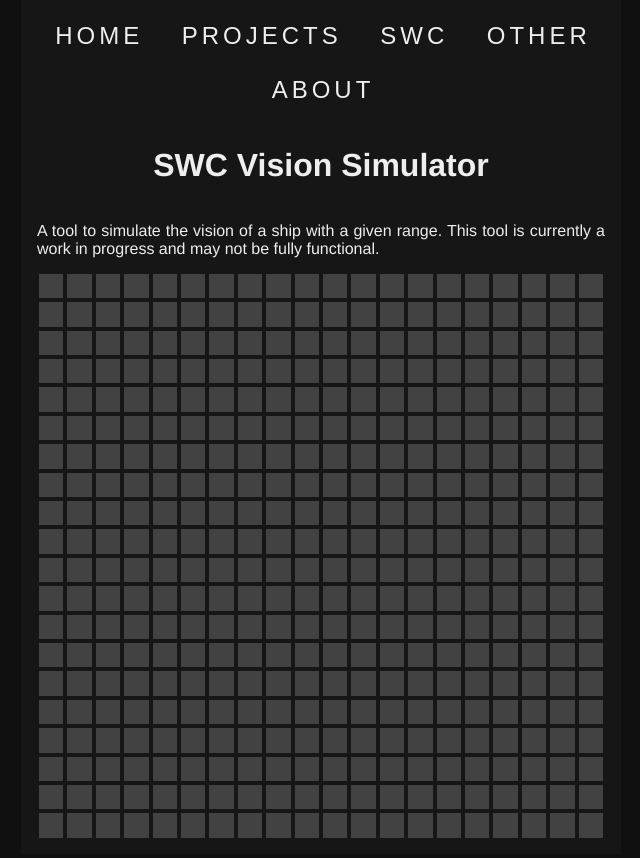
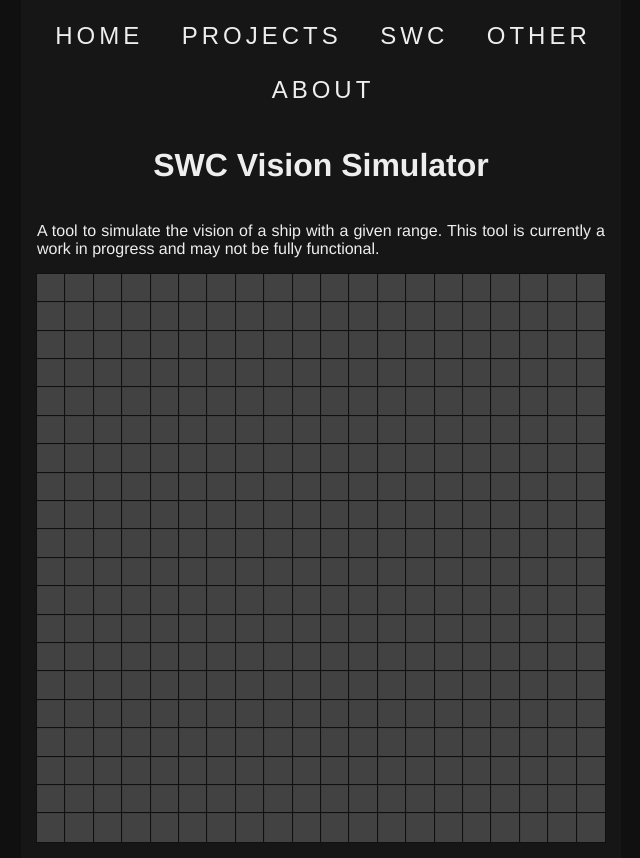
Before and after one commit to code-syl/syl.red, a PHP site: page /swc/swc-vision-simulator/index.php in a window 1280 px wide. Shown: the whole page, without its empty margins (319-959 px from the left). Run offline with PHP 8.4, Linux system fonts and the light colour scheme.

Commit message:
removed gap altogether

```diff
--- a/swc/swc-vision-simulator/vision-sim.css
+++ b/swc/swc-vision-simulator/vision-sim.css
@@ -26,16 +26,3 @@
 #vision-sim .canvas .row .tile:hover {
     background-color: var(--white);
 }
-
-/* larger than mobile */
-@media only screen and (min-width: 600px) {
-    #vision-sim .canvas,
-    #vision-sim .canvas .row {
-        gap: 0.25em;
-    }
-
-    #vision-sim .canvas .row .tile {
-        outline: none;
-        min-width: calc(100% / 20 - 0.25em);
-    }
-}
```
